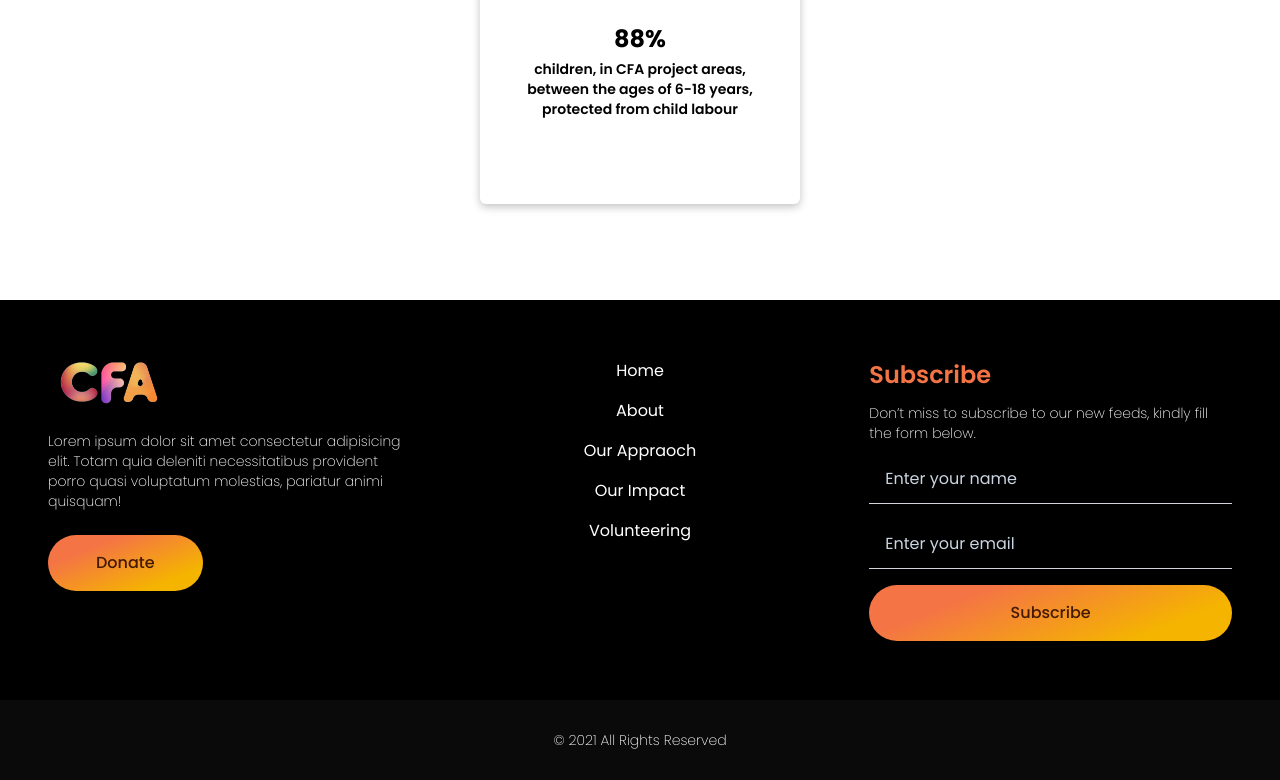
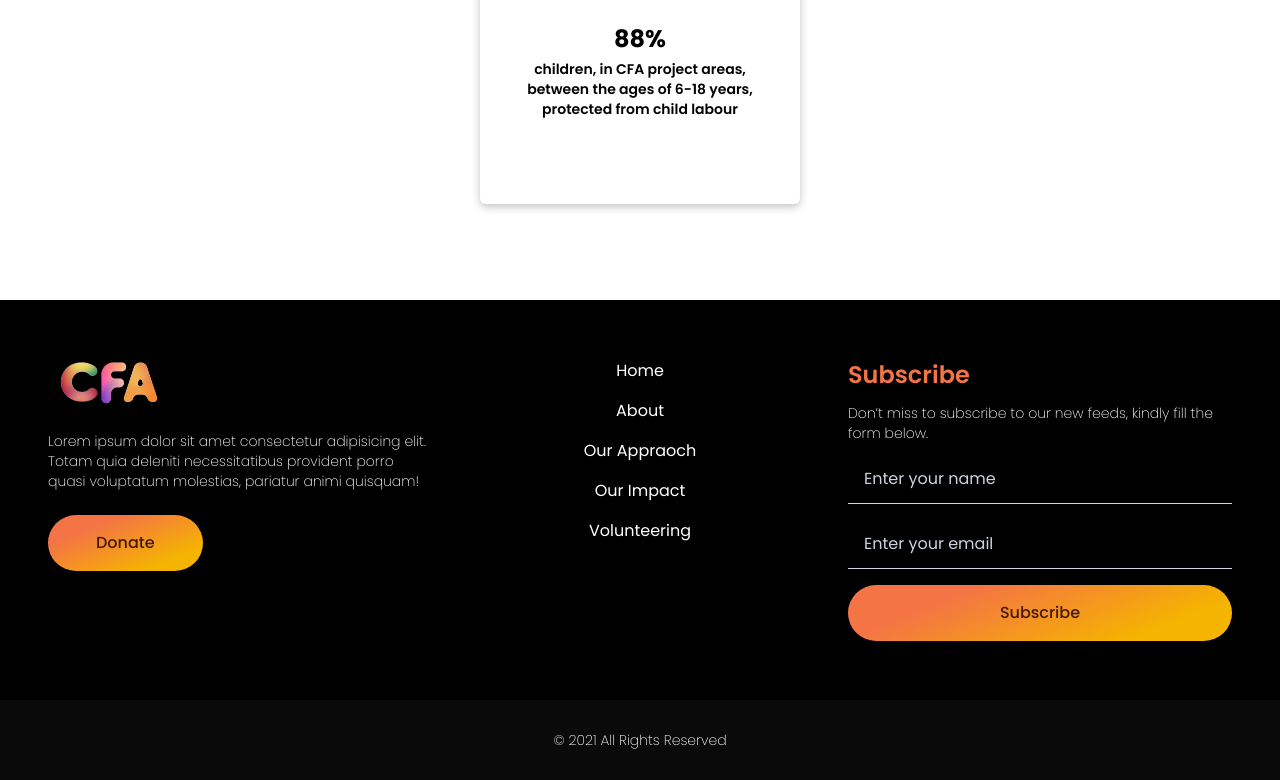
Before and after one commit to shreyash2204/careforall, a React (Vite) app: page /donate in a window 1280 px wide. Shown: the part 4013-4793 px from the top of the page. Built offline with nearby package versions, Linux system fonts and the light colour scheme.

Commit message:
adjust the layout in footer

```diff
--- a/src/containers/Footer.jsx
+++ b/src/containers/Footer.jsx
@@ -5,7 +5,7 @@ import images from "../assets/images";
 const Footer = () => {
   return (
     <footer className=" text-white bg-black">
-      <div className="grid grid-rows-[auto_auto_1fr] grid-cols-2 min-[950px]:grid-cols-3 min-[950px]:grid-rows-none place-content-center gap-12 max-[1023px]:gap-4 p-8 md:p-12 min-h-[400px]">
+      <div className="grid grid-rows-[auto_auto_1fr] grid-cols-2 min-[950px]:grid-cols-3 min-[950px]:grid-rows-none place-content-center gap-12 min-[1023px]:gap-4 p-8 md:p-12 min-h-[400px]">
         <div className="w-full flex flex-col gap-6 items-center col-[1/-1] sm:col-[1/2]">
           <h1 className="text-4xl font-bold self-start">
             <img src={images.footerLogo} alt="Logo" className="h-12" />
```
